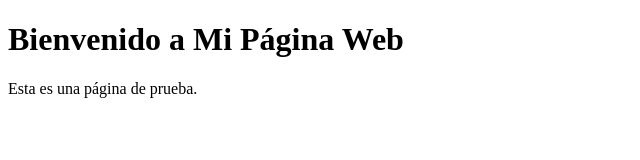
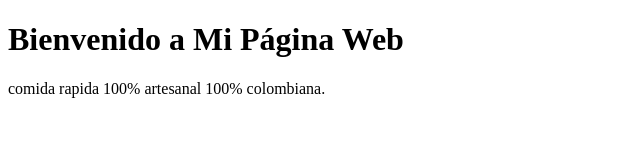
Before and after one commit to Camroap/Camroap.github.io, a plain HTML site: page index.html in a window 1280 px wide. Shown: the whole page, without its empty margins (0-640 px from the left). Drawn offline with Linux system fonts and the light colour scheme.

Commit message:
Update index.html
ok

```diff
--- a/index.html
+++ b/index.html
@@ -9,6 +9,6 @@
     <header>
         <h1>Bienvenido a Mi Página Web</h1>
     </header>
-    <p>Esta es una página de prueba.</p>
+    <p>comida rapida 100% artesanal 100% colombiana.</p>
 </body>
 </html>
```
